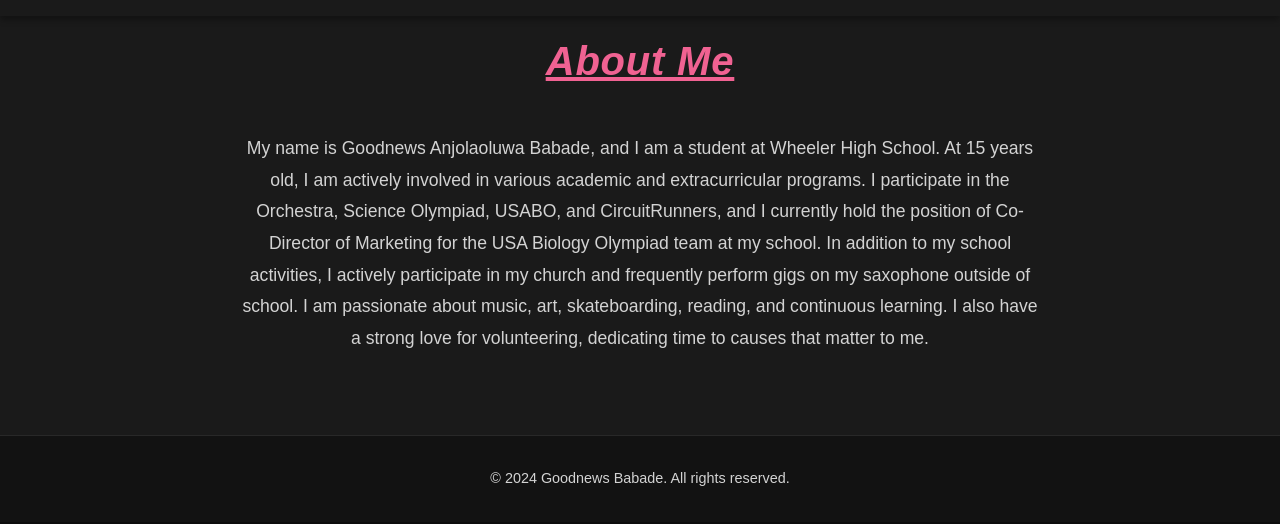
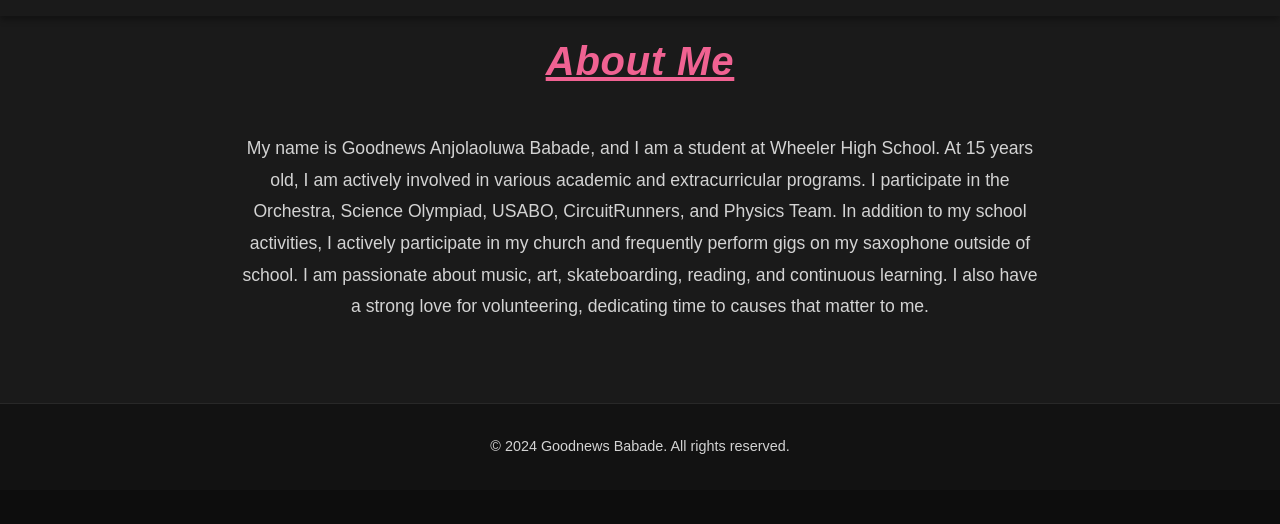
Before and after one commit to Goodnews28/Website, a plain HTML site: page about.html in a window 1280 px wide. Shown: the part 52-576 px from the top of the page. Drawn offline with Linux system fonts and the light colour scheme.

Commit message:
Update about.html

```diff
--- a/about.html
+++ b/about.html
@@ -25,7 +25,7 @@
   <section id="about" class="about">
     <div class="container">
       <h2><b><i><u>About Me</u></i></b></h2>
-      <p>My name is Goodnews Anjolaoluwa Babade, and I am a student at Wheeler High School. At 15 years old, I am actively involved in various academic and extracurricular programs. I participate in the Orchestra, Science Olympiad, USABO, and CircuitRunners, and I currently hold the position of Co-Director of Marketing for the USA Biology Olympiad team at my school. In addition to my school activities, I actively participate in my church and frequently perform gigs on my saxophone outside of school. I am passionate about music, art, skateboarding, reading, and continuous learning. I also have a strong love for volunteering, dedicating time to causes that matter to me.</p>
+      <p>My name is Goodnews Anjolaoluwa Babade, and I am a student at Wheeler High School. At 15 years old, I am actively involved in various academic and extracurricular programs. I participate in the Orchestra, Science Olympiad, USABO, CircuitRunners, and Physics Team. In addition to my school activities, I actively participate in my church and frequently perform gigs on my saxophone outside of school. I am passionate about music, art, skateboarding, reading, and continuous learning. I also have a strong love for volunteering, dedicating time to causes that matter to me.</p>
     </div>
   </section>
 
```
